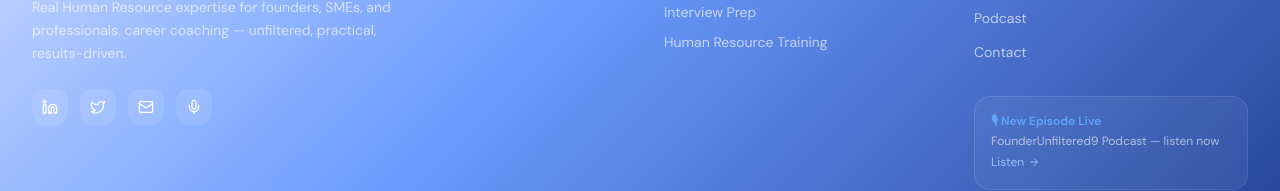
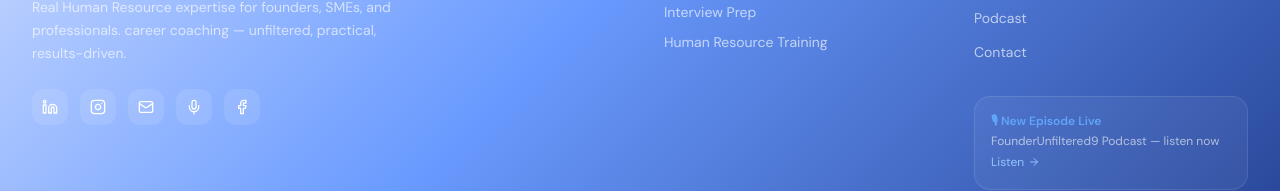
Before and after one commit to chroonicaa-byte/3rd_test, a Next.js app: page / in a window 1280 px wide. Shown: the part 3405-3596 px from the top of the page. Built offline with nearby package versions, Linux system fonts and the light colour scheme.

Commit message:
Add Instagram and Facebook icons to footer

```diff
--- a/src/components/layout/footer.tsx
+++ b/src/components/layout/footer.tsx
@@ -1,5 +1,5 @@
 import Link from 'next/link'
-import { Mic, Mail, Linkedin, Twitter, ArrowRight } from 'lucide-react'
+import { Mic, Mail, Linkedin, Twitter, ArrowRight,Instagram ,Facebook} from 'lucide-react'
 import Image from "next/image"
 
 export function Footer() {
@@ -27,9 +27,10 @@ export function Footer() {
             <div className="flex items-center gap-3 mt-6">
               {[
                 { icon: Linkedin, href: 'https://linkedin.com' },
-                { icon: Twitter, href: 'https://twitter.com' },
+                { icon: Instagram, href: 'https://www.instagram.com/foundersunfiltered9?igsh=MXh4eDJoYXZkcDZy' },
                 { icon: Mail, href: 'mailto:hello@founderunfiltered9.com' },
                 { icon: Mic, href: '/podcast' },
+                { icon: Facebook, href: 'https://www.facebook.com/share/1Dft3Sg6oi/?mibextid=wwXIfr' },
               ].map(({ icon: Icon, href }) => (
                 <a key={href} href={href} target={href.startsWith('http') ? '_blank' : undefined} rel="noopener noreferrer"
                   className="w-9 h-9 rounded-lg bg-white/10 hover:bg-gold-500/30 flex items-center justify-center transition-colors">
```
